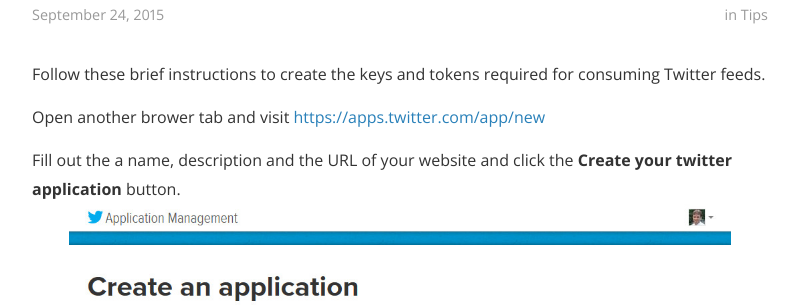
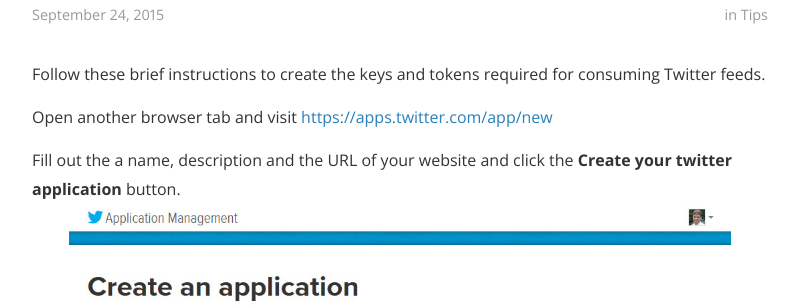
Before and after one commit to sathibault/blog, a Jekyll site: the page built from _posts/2015-09-24-twitter-access.md, in a window 1280 px wide. Shown: the part 237-542 px from the top of the page, without its empty margins (240-1039 px from the left). Built offline with Jekyll 4.4.1, drawn with Linux system fonts in a browser that asks for light colours; nearby versions of some CDN libraries; comment, search, counter and statistics services are not loaded; a style sheet for code colours, icons or effects is not loaded.

Commit message:
Fix url base

```diff
--- a/_config.yml
+++ b/_config.yml
@@ -10,7 +10,7 @@
 description: >
   A blog about data.
 baseurl: "/blog/" # the subpath of your site, e.g. /blog/
-url: "http://sathibault.github.io" # the base hostname & protocol for your site
+url: "http://sathibault.github.io/blog" # base hostname & protocol for your site
 cover: "assets/old_mine-lo.jpg"
 logo: "assets/blog-logo.png"
 
--- a/_posts/2015-09-24-twitter-access.md
+++ b/_posts/2015-09-24-twitter-access.md
@@ -9,7 +9,7 @@
 Follow these brief instructions to create the keys and tokens required
 for consuming Twitter feeds.
 
-Open another brower tab and visit
+Open another browser tab and visit
 [https://apps.twitter.com/app/new](https://apps.twitter.com/app/new)
 
 Fill out the a name, description and the URL of your website and click
```
